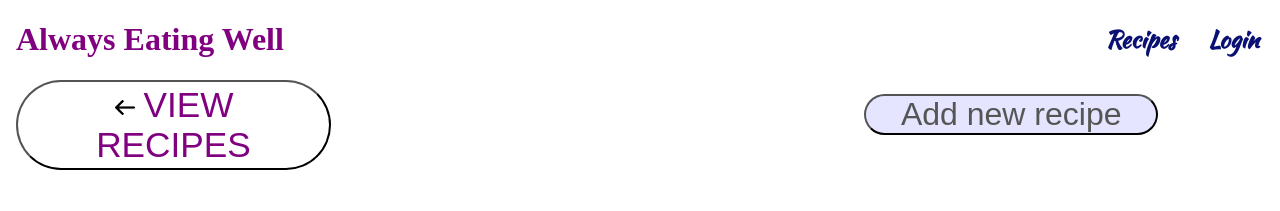
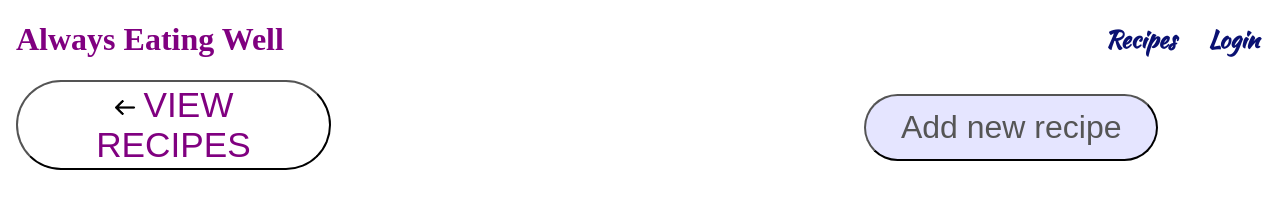
Before and after one commit to ishat005/always-eating-well, a React (Create React App) app: page /recipes/1 in a window 1280 px wide. Shown: the top 211 px of the page. Built offline with nearby package versions, Linux system fonts and the light colour scheme; no server answers; a web font is replaced by a local one.

Commit message:
modified styling

```diff
--- a/src/Components/SelectedRecipe/SelectedRecipe.scss
+++ b/src/Components/SelectedRecipe/SelectedRecipe.scss
@@ -86,7 +86,7 @@
         position: absolute;
         top: 5.5rem;
         left: 25rem;
-        padding: 0rem 0.8rem;
+        padding: 0.8rem 0.8rem;
         border-radius: 2rem;
         width: 23%;
     }
@@ -95,7 +95,7 @@
         position: absolute;
         top: 5rem;
         left: 25rem;
-        padding: 0rem 0.8rem;
+        padding: 0.8rem 0.8rem;
         border-radius: 2rem;
         width: 23%;
     }
@@ -103,7 +103,7 @@
     @include desktop{
         position: absolute;
         left: 54rem;
-        padding: 0rem 0.85rem;
+        padding: 0.8rem 0.85rem;
         border-radius: 4rem;
         width: 23%;
         top: 5.9rem;
```
